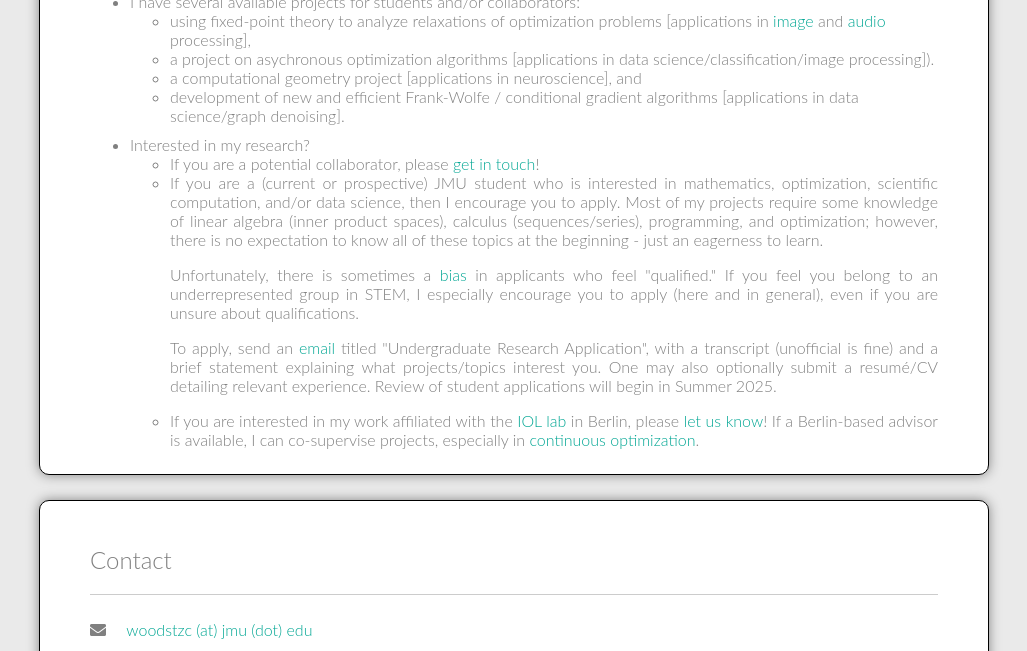
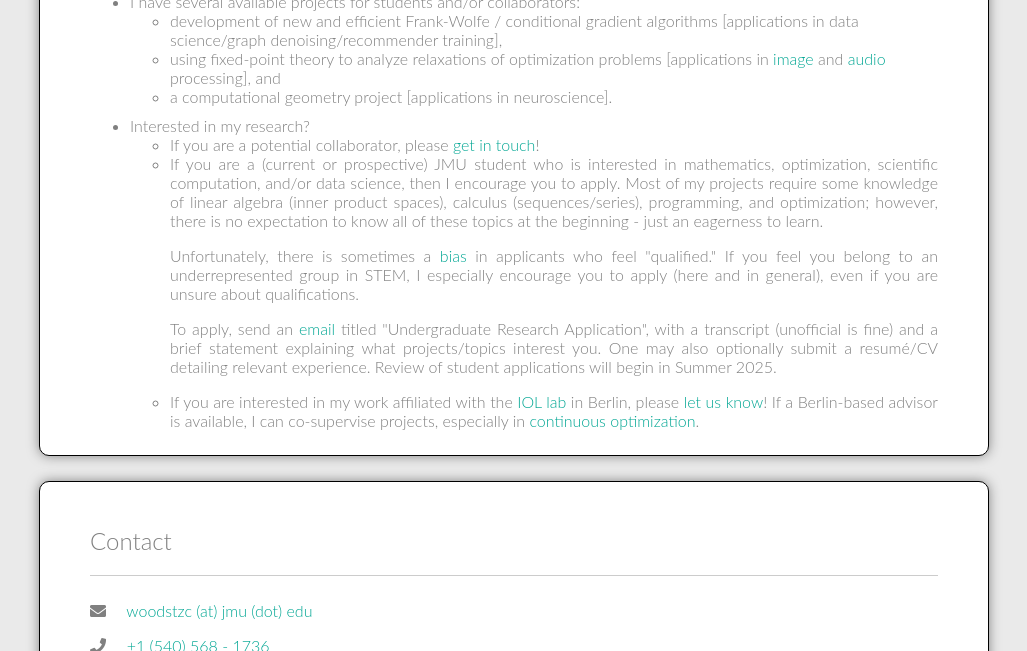
Before and after one commit to zevwoodstock/zevwoodstock.github.io, a Jekyll site: the page built from about-me/index.html, in a window 1280 px wide and 900 px high, scrolled down 1129 px, cut to the strip 249-900 px from the top of the window. Shown: the whole strip, without its empty margins (126-1153 px from the left). Built offline with Jekyll 4.4.1, drawn with Linux system fonts in a browser that asks for light colours; some web fonts are replaced.

Commit message:
Update project list

```diff
--- a/about-me/index.html
+++ b/about-me/index.html
@@ -118,27 +118,24 @@ I enjoy cooking, running, ultimate frisbee, and Dungeons &amp; Dragons.
 			<li class="entry-title">
   I have several available projects for students and/or collaborators:
   <ul>
+      <li class="entry title">
+          development of new and efficient Frank-Wolfe /
+          conditional gradient algorithms [applications in data
+          science/graph denoising/recommender training],
+      </li>
   <li class="entry title">
   using
   fixed-point theory to analyze relaxations of optimization
   problems [applications in <a
                                 href="../research/publications/2022-01-24/icassp2.html">image
                                 </a> and <a
-                                                     href="../posts/2022-03-30/audio.html">audio </a> processing],
-  </li>
-  <li class="entry title">
-  a project on asychronous optimization algorithms [applications in
-  data science/classification/image processing]).
+                                                     href="../posts/2022-03-30/audio.html">audio
+                                </a> processing], and
   </li>
   <li class="entry title">
       a computational geometry project [applications in
-      neuroscience], and
+      neuroscience].
   </li>
-      <li class="entry title">
-          development of new and efficient Frank-Wolfe /
-          conditional gradient algorithms [applications in data
-          science/graph denoising].
-      </li>
   </ul>
                         </li>
                         <li>
@@ -187,8 +184,6 @@ interested in my work affiliated with the <a
   </li>
   </ul>
 			</li>
-
-
 		</ul>
 </article>
 <article>
@@ -219,5 +214,14 @@ interested in my work affiliated with the <a
 		&emsp;&emsp;&emsp;&emsp;Harrisonburg, Virginia<br>
 		&emsp;&emsp;&emsp;&emsp;22807, USA<br>
 		</p>
+                        <p align="center">
+<!---                        <a href="https://www.jmlr.org/"><img
+			src="../media/I_review_JMLR.png"
+                                                        style="width:222px;height=222px"
+                                                        ></img></a>
+                        </p>
+-->
+
+
 
 </article>
```
